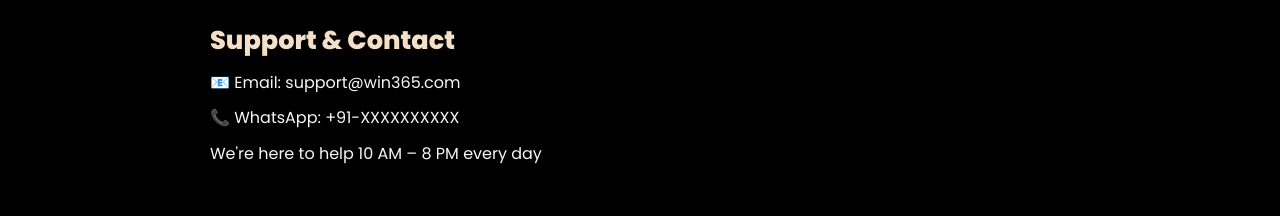
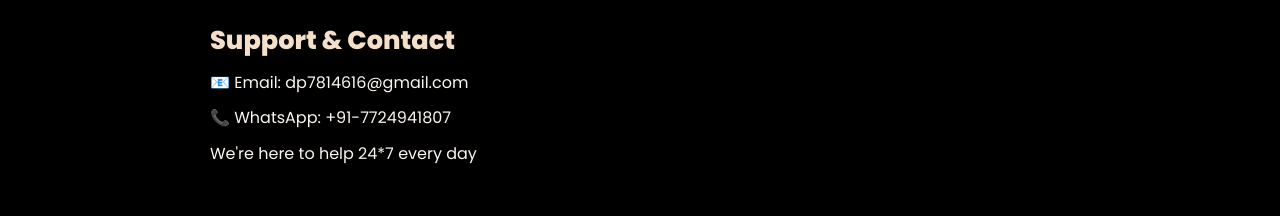
Before and after one commit to Winwith365/Win365, a plain HTML site: page index.html in a window 1280 px wide. Shown: the part 1656-1872 px from the top of the page. Drawn offline with Linux system fonts and the light colour scheme.

Commit message:
Update index.html

```diff
--- a/index.html
+++ b/index.html
@@ -147,9 +147,9 @@
     <p>Withdrawals are processed manually by admin</p>
   </section>  <section class="section" id="contact">
     <h3>Support & Contact</h3>
-    <p>📧 Email: support@win365.com</p>
-    <p>📞 WhatsApp: +91-XXXXXXXXXX</p>
-    <p>We're here to help 10 AM – 8 PM every day</p>
+    <p>📧 Email: dp7814616@gmail.com</p>
+    <p>📞 WhatsApp: +91-7724941807</p>
+    <p>We're here to help 24*7 every day</p>
   </section>  <footer>
     <p>&copy; 2025 Win365. All rights reserved.</p>
   </footer>
```
